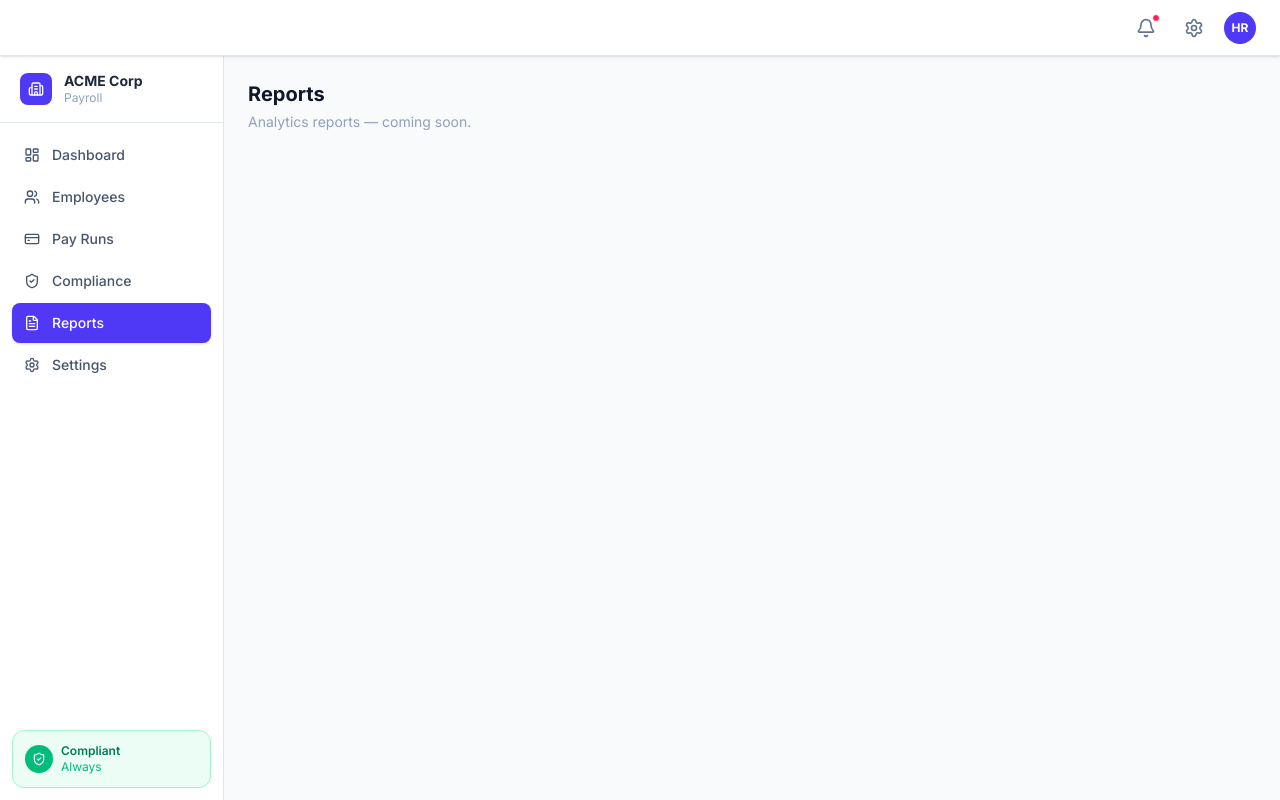
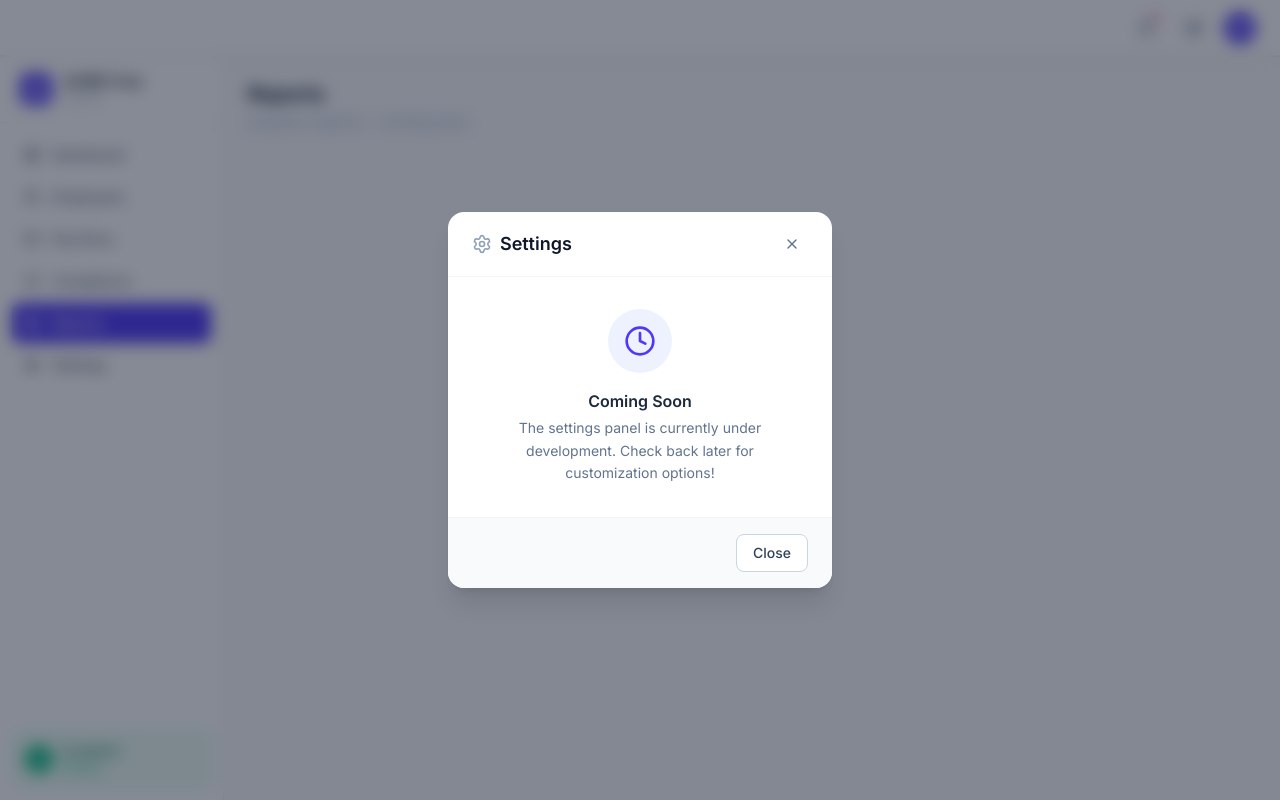
Before and after one commit to kaushik552k/salary-management-system, a Next.js app in the folder frontend/: page /reports in a window 1280 px wide. Both pictures are taken after a click on the button 1194 px from the left and 27 px from the top of the page. Built offline with nearby package versions, Linux system fonts and the light colour scheme.

Commit message:
(feat/settings): Add dummy info in setting dialog box

```diff
--- a/frontend/components/layout/TopNavbar.tsx
+++ b/frontend/components/layout/TopNavbar.tsx
@@ -11,6 +11,7 @@ const DUMMY_NOTIFICATIONS = [
 
 export default function TopNavbar() {
   const [showNotifications, setShowNotifications] = useState(false);
+  const [showSettings, setShowSettings] = useState(false);
   const notifRef = useRef<HTMLDivElement>(null);
 
   useEffect(() => {
@@ -82,13 +83,55 @@ export default function TopNavbar() {
           )}
         </div>
 
-        <button className="p-2 rounded-full hover:bg-slate-100 text-slate-500 hover:text-slate-800 transition-colors">
+        <button
+          onClick={() => setShowSettings(true)}
+          className="p-2 rounded-full hover:bg-slate-100 text-slate-500 hover:text-slate-800 transition-colors"
+        >
           <Settings className="w-5 h-5" />
         </button>
         <div className="w-8 h-8 rounded-full bg-indigo-600 flex items-center justify-center text-xs font-bold text-white cursor-pointer">
           HR
         </div>
       </div>
+
+      {/* Settings Modal */}
+      {showSettings && (
+        <div className="fixed inset-0 z-50 flex items-center justify-center bg-slate-900/50 backdrop-blur-sm">
+          <div className="bg-white rounded-2xl shadow-xl w-full max-w-sm overflow-hidden animate-in fade-in zoom-in-95 duration-200">
+            <div className="flex items-center justify-between px-6 py-4 border-b border-slate-100">
+              <h3 className="text-lg font-semibold text-slate-900 flex items-center gap-2">
+                <Settings className="w-5 h-5 text-slate-400" />
+                Settings
+              </h3>
+              <button
+                onClick={() => setShowSettings(false)}
+                className="p-2 rounded-full hover:bg-slate-100 text-slate-500 hover:text-slate-700 transition-colors"
+              >
+                <X className="w-4 h-4" />
+              </button>
+            </div>
+            <div className="p-8 text-center space-y-4">
+              <div className="w-16 h-16 bg-indigo-50 text-indigo-600 rounded-full flex items-center justify-center mx-auto">
+                <Clock className="w-8 h-8" />
+              </div>
+              <div>
+                <h4 className="text-base font-semibold text-slate-800 mb-1">Coming Soon</h4>
+                <p className="text-sm text-slate-500 leading-relaxed">
+                  The settings panel is currently under development. Check back later for customization options!
+                </p>
+              </div>
+            </div>
+            <div className="px-6 py-4 bg-slate-50 border-t border-slate-100 flex justify-end">
+              <button
+                onClick={() => setShowSettings(false)}
+                className="px-4 py-2 bg-white border border-slate-300 rounded-lg text-sm font-medium text-slate-700 hover:bg-slate-50 transition-colors"
+              >
+                Close
+              </button>
+            </div>
+          </div>
+        </div>
+      )}
     </header>
   );
 }
```
